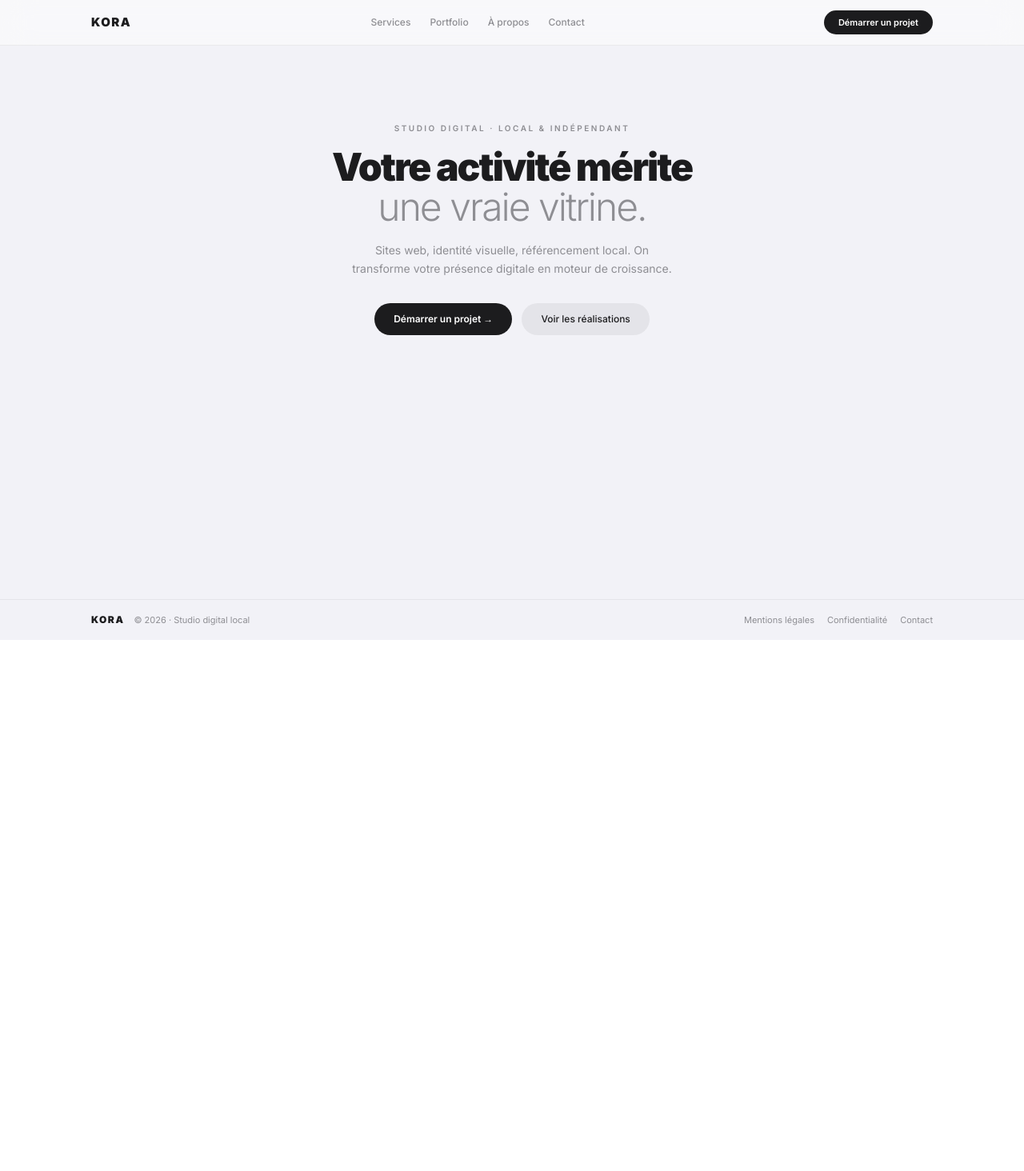
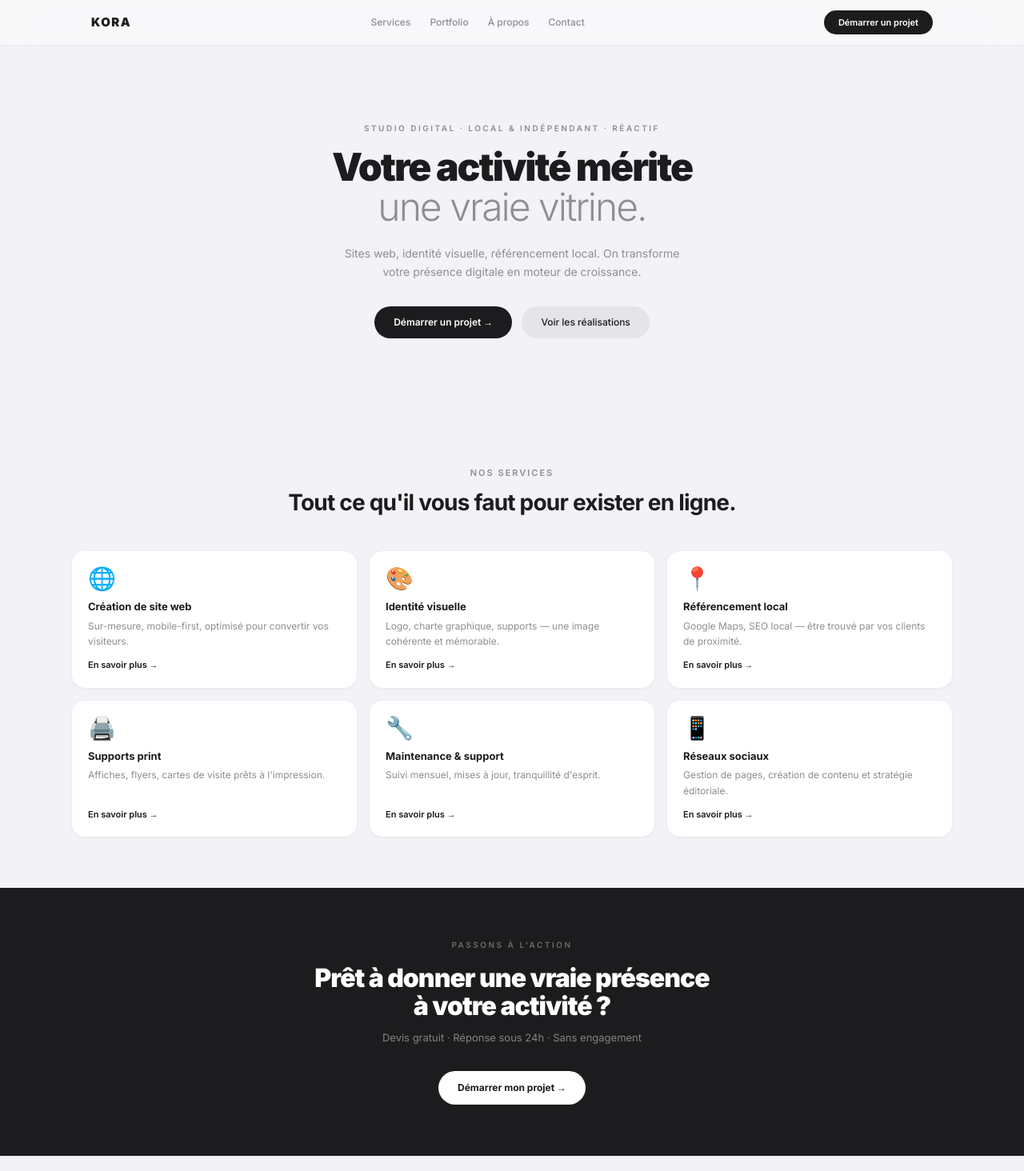
Before and after one commit to Voxx45/kora, a Next.js app: page / in a window 1280 px wide. Shown: the top 1464 px of the page at 80% size. Before the commit the page ends 800 px from the top, so only its background shows below. Built offline with nearby package versions, Linux system fonts and the light colour scheme.

Commit message:
feat: enrich homepage with services grid and CTA band

```diff
--- a/app/(public)/page.tsx
+++ b/app/(public)/page.tsx
@@ -1,18 +1,39 @@
+import { SectionLabel } from '@/components/SectionLabel'
+import { ServiceCard } from '@/components/ServiceCard'
+import { CtaBand } from '@/components/CtaBand'
+import type { Metadata } from 'next'
+
+const SERVICES = [
+  { icon: '🌐', title: 'Création de site web', description: 'Sur-mesure, mobile-first, optimisé pour convertir vos visiteurs.', href: '/services#site-web' },
+  { icon: '🎨', title: 'Identité visuelle', description: 'Logo, charte graphique, supports — une image cohérente et mémorable.', href: '/services#identite' },
+  { icon: '📍', title: 'Référencement local', description: 'Google Maps, SEO local — être trouvé par vos clients de proximité.', href: '/services#seo-local' },
+  { icon: '🖨️', title: 'Supports print', description: "Affiches, flyers, cartes de visite prêts à l'impression.", href: '/services#print' },
+  { icon: '🔧', title: 'Maintenance & support', description: "Suivi mensuel, mises à jour, tranquillité d'esprit.", href: '/services#maintenance' },
+  { icon: '📱', title: 'Réseaux sociaux', description: 'Gestion de pages, création de contenu et stratégie éditoriale.', href: '/services#reseaux' },
+]
+
+export const metadata: Metadata = {
+  title: 'KORA — Studio digital local pour TPE et PME',
+  description: 'Création de site web, identité visuelle et référencement local. Studio indépendant, réactif et transparent.',
+}
+
 export default function HomePage() {
   return (
-    <div className="max-w-[1100px] mx-auto px-6 py-24 text-center">
-      <p className="text-[10px] font-semibold uppercase tracking-[2.5px] text-[#8E8E93] mb-4">
-        Studio digital · Local & Indépendant
+    <>
+      {/* Section 1 — Hero */}
+      <section className="max-w-[1100px] mx-auto px-6 py-24 text-center">
+        <p className="text-[10px] font-semibold uppercase tracking-[2.5px] mb-4" style={{ color: '#8E8E93' }}>
+          Studio digital · Local & Indépendant · Réactif
         </p>
-      <h1 className="text-[48px] font-black tracking-[-2px] text-[#1C1C1E] leading-[1.05] mb-4">
+        <h1 className="text-[48px] font-black tracking-[-2px] text-[#1C1C1E] leading-[1.05] mb-5">
           Votre activité mérite<br />
-        <span className="text-[#8E8E93] font-light">une vraie vitrine.</span>
+          <span style={{ color: '#8E8E93', fontWeight: 300 }}>une vraie vitrine.</span>
         </h1>
-      <p className="text-[14px] text-[#8E8E93] max-w-[400px] mx-auto mb-8 leading-[1.65]">
+        <p className="text-[14px] max-w-[420px] mx-auto mb-8 leading-[1.65]" style={{ color: '#8E8E93' }}>
           Sites web, identité visuelle, référencement local.
           On transforme votre présence digitale en moteur de croissance.
         </p>
-      <div className="flex gap-3 justify-center">
+        <div className="flex gap-3 justify-center flex-wrap">
           <a
             href="/contact"
             className="text-[12px] font-semibold px-6 py-[11px] rounded-[100px] bg-[#1C1C1E] text-white hover:bg-[#2C2C2E] transition-colors"
@@ -21,11 +42,38 @@ export default function HomePage() {
           </a>
           <a
             href="/portfolio"
-          className="text-[12px] font-medium px-6 py-[11px] rounded-[100px] bg-black/[0.06] text-[#1C1C1E] hover:bg-black/10 transition-colors"
+            className="text-[12px] font-medium px-6 py-[11px] rounded-[100px] hover:bg-black/10 transition-colors"
+            style={{ background: 'rgba(0,0,0,0.06)', color: '#1C1C1E' }}
           >
             Voir les réalisations
           </a>
         </div>
+      </section>
+
+      {/* Section 2 — Services */}
+      <section className="py-16 px-6" style={{ background: '#F2F2F7' }}>
+        <div className="max-w-[1100px] mx-auto">
+          <div className="text-center mb-2">
+            <SectionLabel>NOS SERVICES</SectionLabel>
           </div>
+          <h2 className="text-[28px] font-bold tracking-[-0.8px] text-[#1C1C1E] text-center mb-10">
+            Tout ce qu&apos;il vous faut pour exister en ligne.
+          </h2>
+          <div className="grid grid-cols-1 sm:grid-cols-2 lg:grid-cols-3 gap-4">
+            {SERVICES.map(s => (
+              <ServiceCard key={s.href} {...s} />
+            ))}
+          </div>
+        </div>
+      </section>
+
+      {/* Section 3 — CTA final */}
+      <CtaBand
+        title={"Prêt à donner une vraie présence\nà votre activité ?"}
+        subtitle="Devis gratuit · Réponse sous 24h · Sans engagement"
+        ctaLabel="Démarrer mon projet →"
+        ctaHref="/contact"
+      />
+    </>
   )
 }
```
Lines whose indentation alone changed are shown as unchanged.
